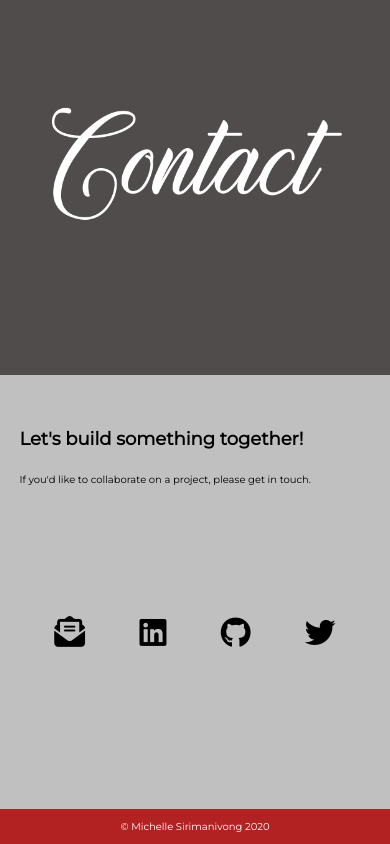
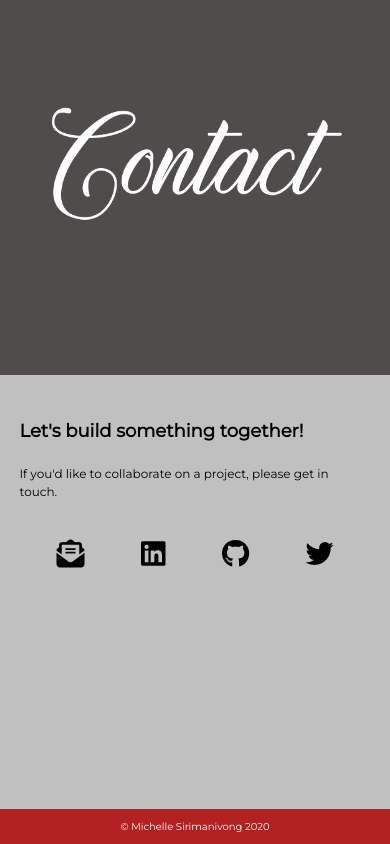
Before and after one commit to MicheSi/portfolio-react, a React (Create React App) app: page / in a window 390 px wide. Shown: the part 2699-3543 px from the top of the page. Built offline with nearby package versions, Linux system fonts and the light colour scheme.

Commit message:
fixed 500px media query

```diff
--- a/src/App.css
+++ b/src/App.css
@@ -478,7 +478,7 @@ footer {
     width: 70%;
   }
 
-  #about .aboutImgDiv, #work .titleDiv, #contact div {
+  #about .aboutImgDiv, #work .titleDiv, #contact .contactDiv, .contactInfo {
     height: 50vh;
   }
 
@@ -487,11 +487,19 @@ footer {
   }
 
   .contactText {
-    padding: 5% 0 10%;
+    padding: 3% 0 5%;
   }
 
   .contactText h2, .contactText p {
     width: 80%;
+  }
+
+  .contactText p {
+    font-size: 1.2rem;
+  }
+
+  .iconLinks i {
+    font-size: 2em;
   }
 }
 
```
